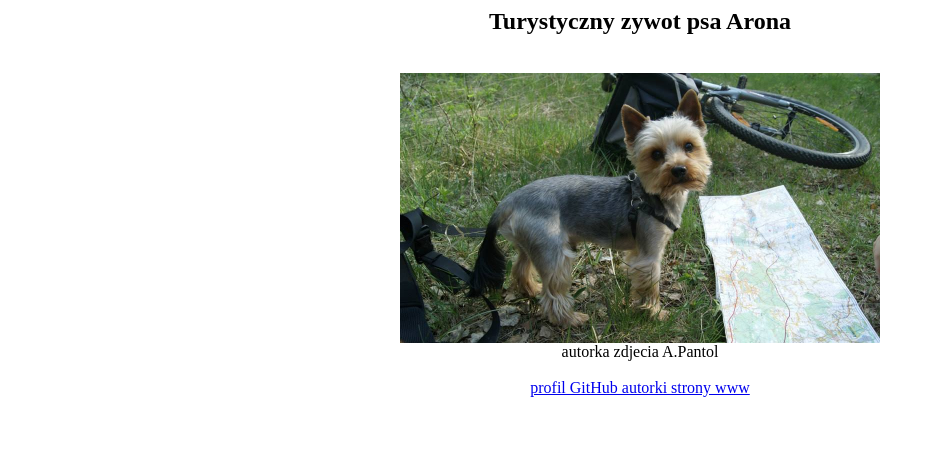
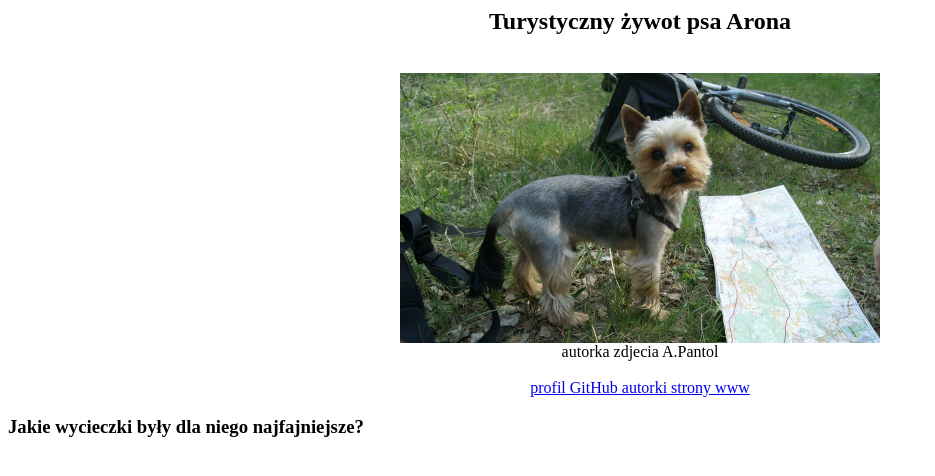
Before and after one commit to KalaUlbrych/Aron, a plain HTML site: page index.html in a window 1280 px wide. Shown: the whole page, without its empty margins (0-935 px from the left). Drawn offline with Linux system fonts and the light colour scheme.

Commit message:
Update index.html

```diff
--- a/index.html
+++ b/index.html
@@ -1,10 +1,10 @@
 <html>
 <head>
-  <title> Zywot Arona </title>
+  <title> Żywot Arona </title>
 <head/>
 <body>
 <center><h2>
-Turystyczny zywot psa Arona
+Turystyczny żywot psa Arona
   </h2></center><br>
 
 <center><img src="dog_Aron.jpg" width="480" height="270">
@@ -15,5 +15,6 @@ autorka zdjecia A.Pantol
 <center><a href="https://github.com/KalaUlbrych">
 profil GitHub autorki strony www
 </a></center>
+  <h3>Jakie wycieczki były dla niego najfajniejsze?</h3>
 <body/>
 <html/>
```
